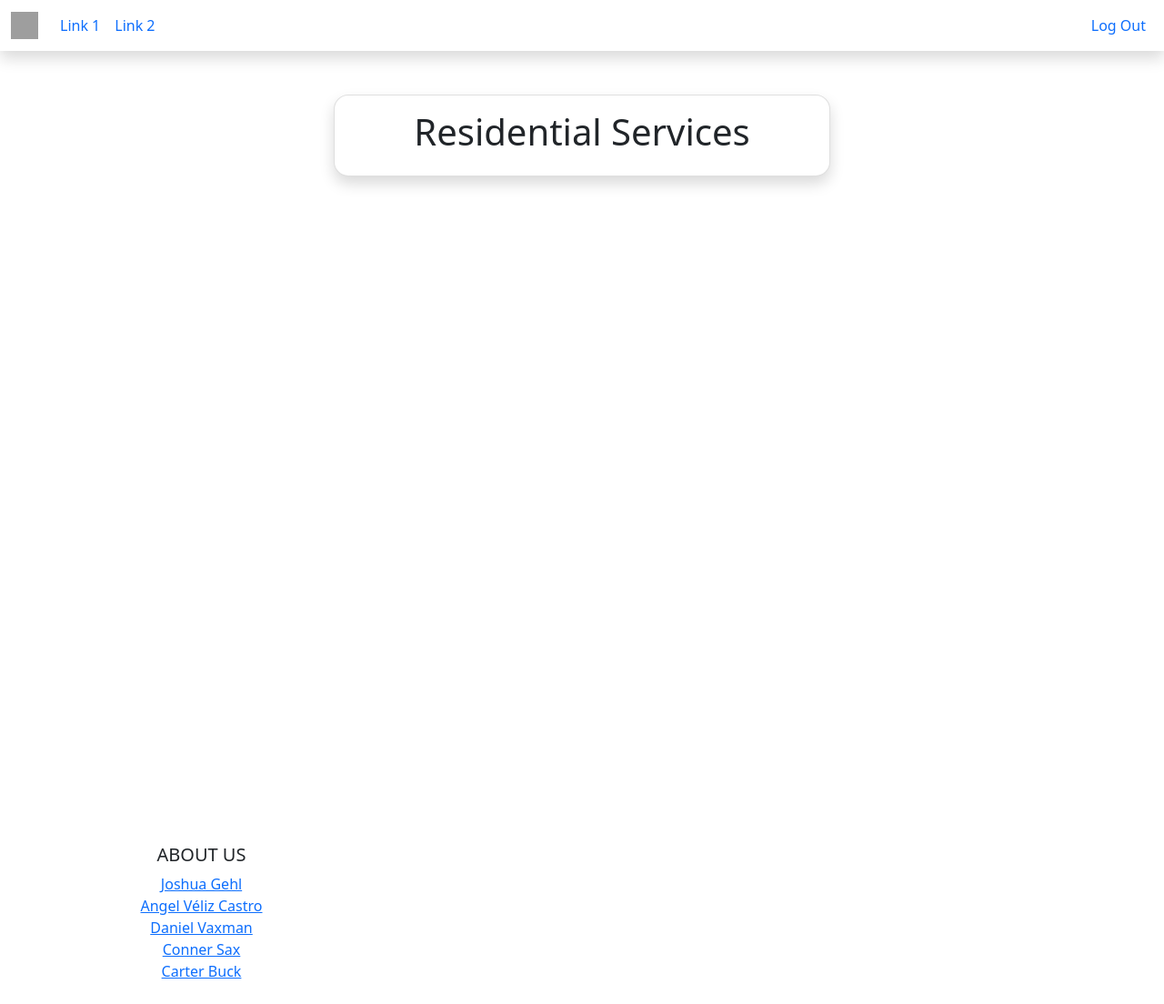
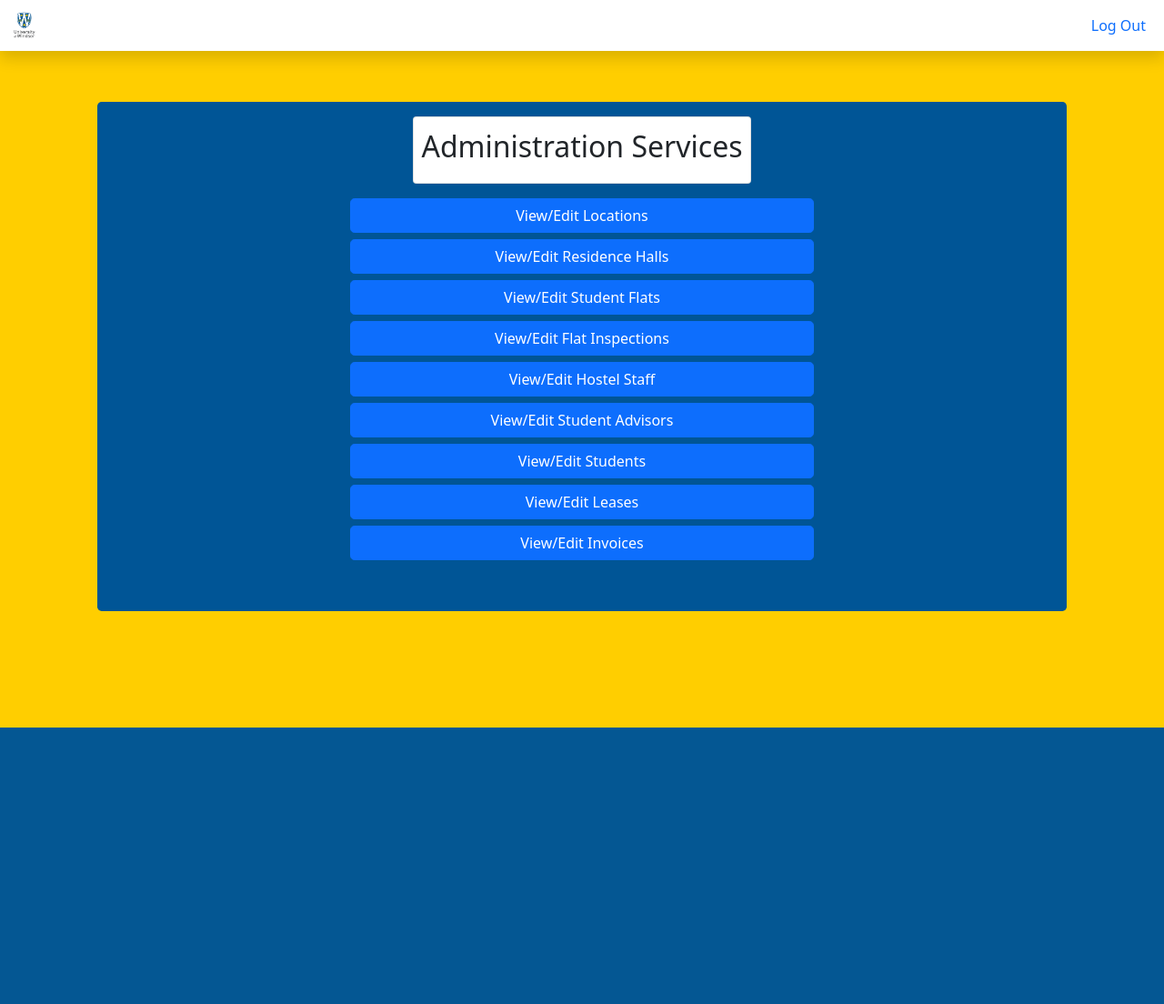
Before and after one commit to JGehl99/COMP-4150-ResidentialServices, a PHP site: page /content/index.php in a window 1280 px wide. Shown: the whole page at 91% size. After the commit the page ends 800 px from the top, so only its background shows below. Run offline with PHP 8.4, Linux system fonts and the light colour scheme; the visitor is signed in with stand-in values (Sample User, id 1); a stand-in replaces the project's code that opens the database connection.

Commit message:
Added login, logout functionality, added separate homepages for each type of user with relevant buttons.

```diff
--- /dev/null
+++ b/public_html/content/admin_index.php
@@ -0,0 +1,30 @@
+<body class="vh-100">
+<?php include('navbar.php'); ?>
+<div class="yellow_bg container-fluid yellow_bg h-100">
+    <div class="p-5"></div>
+    <div class="pt-3 row justify-content-center">
+        <div class="col-10 blue_bg container-fluid vh-75 rounded-3">
+            <div class="row justify-content-center">
+                <div class="card container-fluid p-2 m-3 w-auto">
+                    <div class="card-title text-center fs-2">
+                        Administration Services
+                    </div>
+                </div>
+            </div>
+            <div class="row justify-content-center">
+                <div class="btn-group-vertical col-6 mb-5 rounded-3">
+                    <button type="button" class="btn btn-primary mb-2 rounded-3 ">View/Edit Locations</button>
+                    <button type="button" class="btn btn-primary mb-2 rounded-3">View/Edit Residence Halls</button>
+                    <button type="button" class="btn btn-primary mb-2 rounded-3">View/Edit Student Flats</button>
+                    <button type="button" class="btn btn-primary mb-2 rounded-3">View/Edit Flat Inspections</button>
+                    <button type="button" class="btn btn-primary mb-2 rounded-3">View/Edit Hostel Staff</button>
+                    <button type="button" class="btn btn-primary mb-2 rounded-3">View/Edit Student Advisors</button>
+                    <button type="button" class="btn btn-primary mb-2 rounded-3">View/Edit Students</button>
+                    <button type="button" class="btn btn-primary mb-2 rounded-3">View/Edit Leases</button>
+                    <button type="button" class="btn btn-primary mb-2 rounded-3">View/Edit Invoices</button>
+                </div>
+            </div>
+        </div>
+    </div>
+</div>
+</body>
--- a/public_html/content/headers.php
+++ b/public_html/content/headers.php
@@ -17,7 +17,7 @@ function logOut()
     unset($_SESSION['username']);
 }
 
-function isAdminUser()
+function isAdminUser(): bool
 {
     if (!empty($_SESSION['account_type'])) {
         return $_SESSION['account_type'] === 1;
@@ -43,4 +43,3 @@ include_once("../static/config.php");
       integrity="sha384-1BmE4kWBq78iYhFldvKuhfTAU6auU8tT94WrHftjDbrCEXSU1oBoqyl2QvZ6jIW3" crossorigin="anonymous">
 
 <link rel="stylesheet" href="../css/stylesheet.css">
-<link rel="stylesheet" href="../css/bttStyle.css">
--- a/public_html/content/index.php
+++ b/public_html/content/index.php
@@ -12,21 +12,16 @@
     <meta name="language" content="English">
 </head>
 
-<body class="page-background">
-<?php include('navbar.php'); ?>
-<div class="page-background min_height pt-5">
-    <div class="container col-12">
-        <div class="row d-flex justify-content-center pb-5 align-items-center">
-            <div class="col-12 col-sm-12 col-md-10 col-lg-8 col-xl-6">
-                <div class="card background text-color rounded-5 shadow">
-                    <div class="card-body p-3 text-center">
-                        <h1 class="text-nowrap">Residential Services</h1>
-                    </div>
-                </div>
-            </div>
-        </div>
-    </div>
-</div>
-<?php include('footer.php'); ?>
-</body>
+<?php
+    if($_SESSION['account_type'] == "Hall Manager" || $_SESSION['account_type'] == "Administrative Assistant"){
+        include('admin_index.php');
+    } else if($_SESSION['account_type'] == "Cleaner"){
+        include('cleaner_index.php');
+    } else if($_SESSION['account_type'] == "Student"){
+        include('student_index.php');
+    } else{
+        header("Location: https://residentialservices.gehlj.myweb.cs.uwindsor.ca/content/login.php");
+        exit();
+    }
+?>
 </html>
--- /dev/null
+++ b/public_html/content/logout.php
@@ -0,0 +1,5 @@
+<?php
+include("headers.php");
+logOut();
+header("Location: https://residentialservices.gehlj.myweb.cs.uwindsor.ca/content/index.php");
+exit();
--- a/public_html/content/navbar.php
+++ b/public_html/content/navbar.php
@@ -1,4 +1,4 @@
-<nav class="sticky-top navbar navbar-expand-md background text-color shadow">
+<nav class="fixed-top navbar navbar-expand-md background text-color shadow" id="navbar">
     <div class="container-fluid">
         <a class="navbar-brand d-flex" href="index.php">
             <img src="../static/icon.png" alt="Icon" class="navbar_icon">
@@ -10,23 +10,14 @@
                  alt="Hamburger Menu Icon">
         </button>
         <div class="collapse navbar-collapse" id="navbarSupportedContent">
-            <ul class="navbar-nav me-auto mb-2 mb-lg-0">
-                <li class="nav-item">
-                    <a class="nav-link link-color" aria-current="page" href="#">Link 1</a>
-                </li>
-                <li class="nav-item">
-                    <a class="nav-link link-color" href="#">Link 2</a>
-                </li>
-            </ul>
-            <hr class="dropdown-divider mt-sm-3 mt-md-0 d-md-none d-lg-none d-lx-none d-xxl-none">
             <ul class="navbar-nav ms-auto mb-2 mb-lg-0">
                 <?php if (!isLoggedIn()) { ?>
                     <li class="nav-item">
-                        <a class="nav-link link-color" aria-current="page" href="#">Log In</a>
+                        <a class="nav-link link-color" aria-current="page" href="login.php">Log In</a>
                     </li>
                 <?php } else { ?>
                     <li class="nav-item">
-                        <a class="nav-link link-color" aria-current="page" href="#">Log Out</a>
+                        <a class="nav-link link-color" aria-current="page" href="logout.php">Log Out</a>
                     </li>
                 <?php } ?>
             </ul>
--- a/public_html/css/stylesheet.css
+++ b/public_html/css/stylesheet.css
@@ -48,18 +48,35 @@
     background: transparent;
 }
 
-.min_height {
-    min-height: 100vh;
+.full_height {
+    top: 0;
+    left: 0;
+    height: 100%;
+    width: 100%;
+    z-index: 0;
+}
+
+.yellow_bg {
+    background-color: #FFCE00;
+}
+
+.blue_bg {
+    background-color: #005596;
+}
+
+#navbar {
+    z-index: 1;
+    background-color: #FFFFFF;
 }
 
 .navbar_icon {
-    content: url("../static/icon.svg");
+    content: url("../static/icon.png");
     height:30px;
     width:30px;
 }
 
 .status_icon {
-    content: url("../static/icon.svg");
+    content: url("../static/icon.png");
     height:100px;
     width:100px;
 }
@@ -68,7 +85,3 @@
     position: absolute;
     transform: translateY(-100px);
 }
-
-* {
-    transition: all 250ms;
-}
--- /dev/null
+++ b/public_html/index.php
@@ -0,0 +1,2 @@
+<?php header("Location: https://residentialservices.gehlj.myweb.cs.uwindsor.ca/content/index.php");
+exit();
```
Also changed, not shown: public_html/content/cleaner_index.php (added, +24 -0 lines), public_html/content/login.php (added, +128 -0 lines), public_html/content/student_index.php (added, +24 -0 lines).
